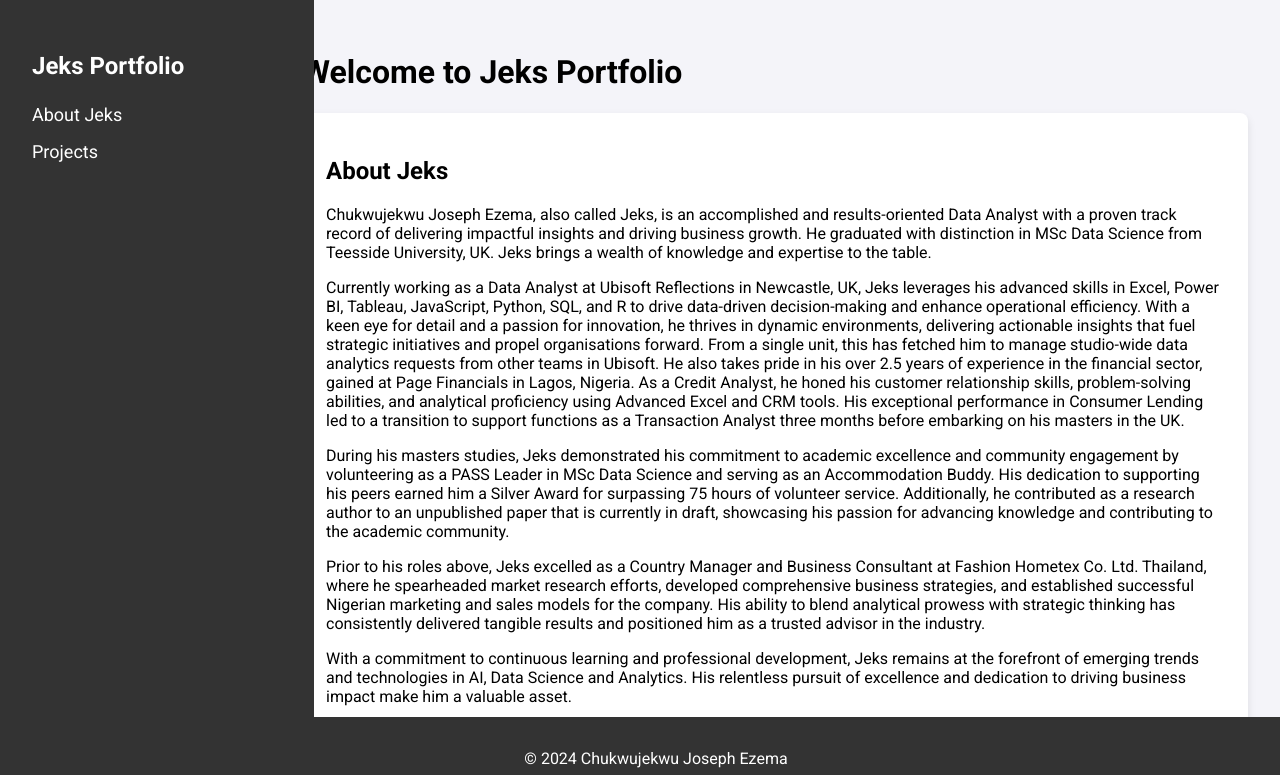
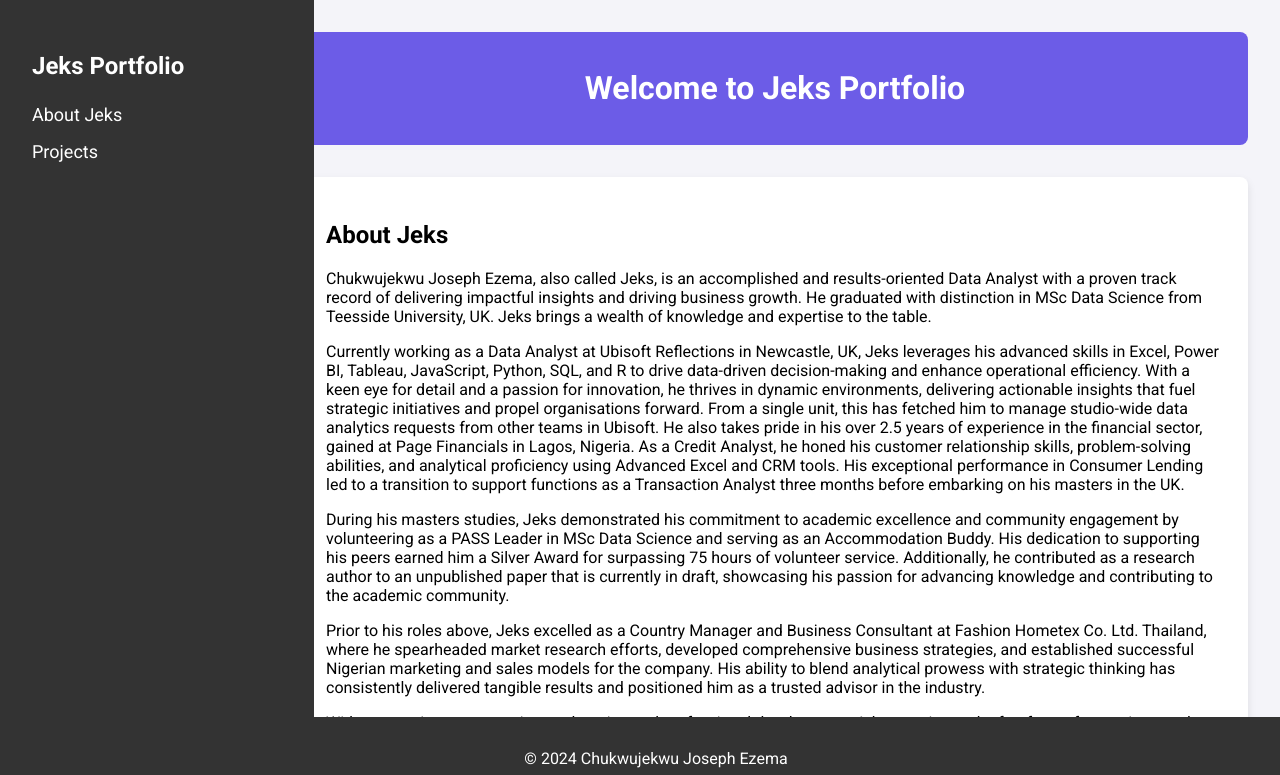
Before and after one commit to Jeks042/jeks042.github.io, a plain HTML site: page index.html in a window 1280 px wide. Shown: the top 775 px of the page. Drawn offline with Linux system fonts and the light colour scheme; no server answers.

Commit message:
Update styles.css

```diff
--- a/styles.css
+++ b/styles.css
@@ -51,6 +51,15 @@ body {
     width: 100%;
 }
 
+header {
+    background-color: #6c5ce7;
+    color: white;
+    padding: 1rem;
+    text-align: center;
+    border-radius: 8px;
+    margin-bottom: 2rem;
+}
+
 .card {
     background-color: white;
     box-shadow: 0 4px 8px rgba(0, 0, 0, 0.1);
```
